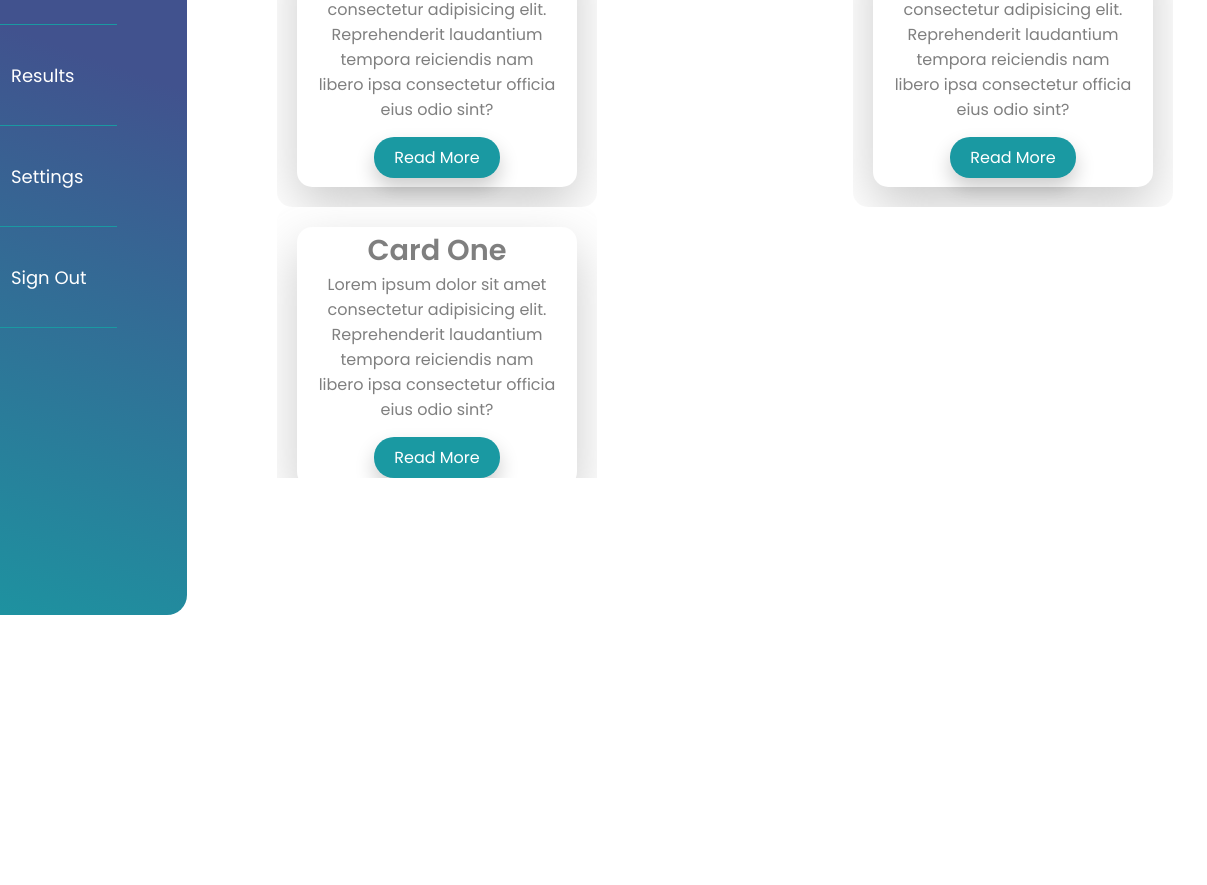
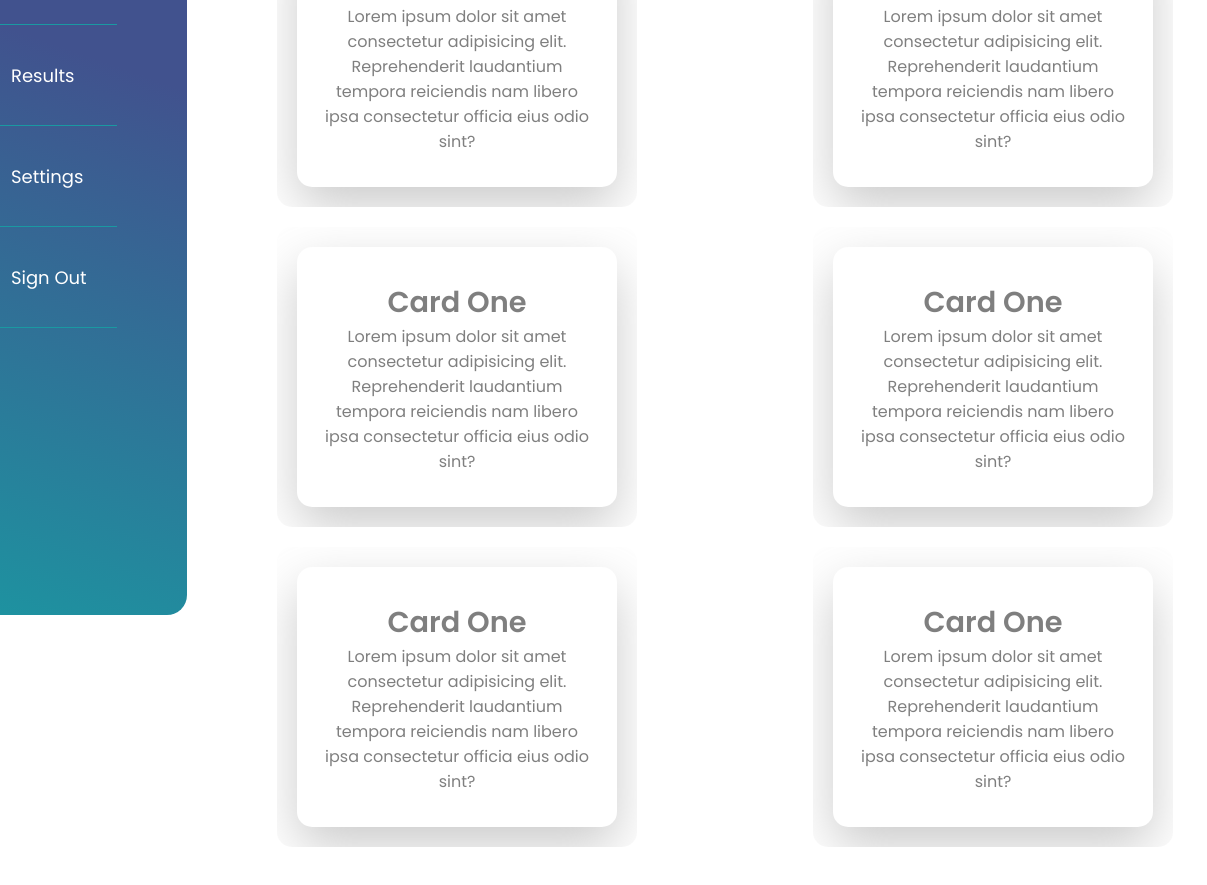
Before and after one commit to sabir-phantom/Web-project, a plain HTML site: page src/student-dashboard/student.html in a window 1280 px wide. Shown: the part 347-1232 px from the top of the page, 73-1280 px from the left. Before the commit the page ends 962 px from the top, so only its background shows below. Drawn offline with Linux system fonts and the light colour scheme.

Commit message:
cards updated

```diff
--- a/src/sass/student-dashboard.css
+++ b/src/sass/student-dashboard.css
@@ -65,7 +65,7 @@
   top: 125px;
   left: 350px;
   width: 70%;
-  height: 700px;
+  height: auto;
 }
 
 .top-sec {
@@ -127,10 +127,10 @@
 
 .main-container .card {
   position: relative;
-  min-width: 320px;
+  min-width: 360px;
   height: 300px;
   border-radius: 15px;
-  /* margin: 30px; */
+  margin-bottom: 20px;
 }
 .main-container .card .box {
   position: absolute;
--- a/src/student-dashboard/student.html
+++ b/src/student-dashboard/student.html
@@ -70,7 +70,7 @@
                         <!-- <h2>01</h2> -->
                         <h3>Card One</h3>
                         <p>Lorem ipsum dolor sit amet consectetur adipisicing elit. Reprehenderit laudantium tempora reiciendis nam libero ipsa consectetur officia eius odio sint?</p>
-                        <a href="#">Read More</a>
+                        <!-- <a href="#">Read More</a> -->
                       </div>
                     </div>
                   </div>
@@ -80,7 +80,7 @@
                         <!-- <h2>01</h2> -->
                         <h3>Card One</h3>
                         <p>Lorem ipsum dolor sit amet consectetur adipisicing elit. Reprehenderit laudantium tempora reiciendis nam libero ipsa consectetur officia eius odio sint?</p>
-                        <a href="#">Read More</a>
+                        <!-- <a href="#">Read More</a> -->
                       </div>
                     </div>
                   </div>
@@ -90,7 +90,37 @@
                         <!-- <h2>01</h2> -->
                         <h3>Card One</h3>
                         <p>Lorem ipsum dolor sit amet consectetur adipisicing elit. Reprehenderit laudantium tempora reiciendis nam libero ipsa consectetur officia eius odio sint?</p>
-                        <a href="#">Read More</a>
+                        <!-- <a href="#">Read More</a> -->
+                      </div>
+                    </div>
+                  </div>
+                <div class="card">
+                    <div class="box">
+                      <div class="content">
+                        <!-- <h2>01</h2> -->
+                        <h3>Card One</h3>
+                        <p>Lorem ipsum dolor sit amet consectetur adipisicing elit. Reprehenderit laudantium tempora reiciendis nam libero ipsa consectetur officia eius odio sint?</p>
+                        <!-- <a href="#">Read More</a> -->
+                      </div>
+                    </div>
+                  </div>
+                <div class="card">
+                    <div class="box">
+                      <div class="content">
+                        <!-- <h2>01</h2> -->
+                        <h3>Card One</h3>
+                        <p>Lorem ipsum dolor sit amet consectetur adipisicing elit. Reprehenderit laudantium tempora reiciendis nam libero ipsa consectetur officia eius odio sint?</p>
+                        <!-- <a href="#">Read More</a> -->
+                      </div>
+                    </div>
+                  </div>
+                <div class="card">
+                    <div class="box">
+                      <div class="content">
+                        <!-- <h2>01</h2> -->
+                        <h3>Card One</h3>
+                        <p>Lorem ipsum dolor sit amet consectetur adipisicing elit. Reprehenderit laudantium tempora reiciendis nam libero ipsa consectetur officia eius odio sint?</p>
+                        <!-- <a href="#">Read More</a> -->
                       </div>
                     </div>
                   </div>
```
